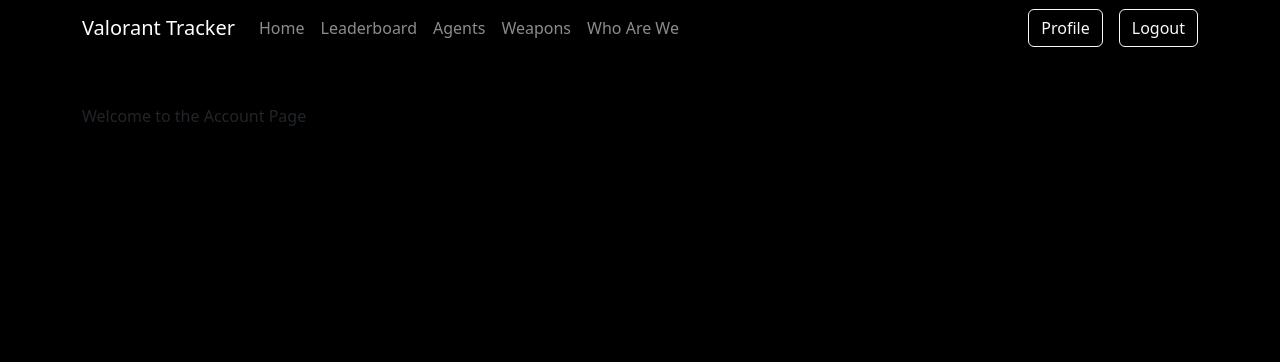
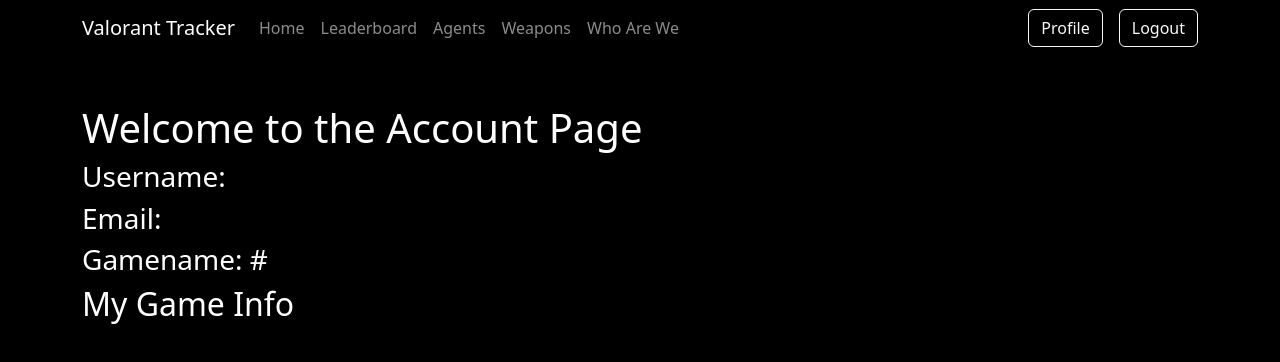
Before and after one commit to osu-cs494-w23/final-project-error_404, a Next.js app: page /account in a window 1280 px wide. Shown: the top 362 px of the page. Built offline with nearby package versions, Linux system fonts and the light colour scheme; no server answers; the database is empty; sample sign-in values are in the browser's storage.

Commit message:
Added hooks to account page. Todo: show data

```diff
--- a/component/AccountInfoPage.js
+++ b/component/AccountInfoPage.js
@@ -2,16 +2,13 @@ import { useSession } from "next-auth/react";
 import { useRouter } from "next/router";
 import useDB from "./Hooks/useDB";
 import { Container } from "react-bootstrap";
-
+import classes from "./AccountInfoPage.module.css";
+import getAccount from "./Hooks/getAccount";
+import getMMR from "./Hooks/getMMR";
 
 const AccountInfoPage = () => {
   const router = useRouter();
   const { data: session, status } = useSession();
-
-  //const [email, setEmail ] = useState("")
-  // const [username, setUsername] = useState("")
-  // const [tagline, setTagline ] = useState("")
-  // const [gamename, setGamename] = useState("")
 
   let email = ""
 
@@ -20,9 +17,19 @@ const AccountInfoPage = () => {
     email = session.user.email
 
   }
+  // Hooks that grab data--------------------
   const [ players , loading , error ] = useDB(email)
-  console.log(players)
-  //console.log(email)
+  let playerInfo = null
+  let mmrInfo = null
+  if(players){
+    playerInfo = getAccount(players.gamename, players.tagline)
+    mmrInfo = getMMR(players.gamename, players.tagline)
+  }
+  console.log("Players is: ", players)
+  console.log("Playerinfo is: ", playerInfo)
+  console.log("mmrInfo is: ", mmrInfo)
+  //-------------------------------------------
+
   if (status === "loading") {
     return <p>Loading ...</p>;
   }
@@ -32,8 +39,15 @@ const AccountInfoPage = () => {
   }
 
   return (
-    <Container>
-      <p> Welcome to the Account Page</p>
+    <Container className={classes.container}>
+      <h1> Welcome to the Account Page</h1>
+
+      <h3>Username: {players.name} </h3>
+      <h3>Email: {players.email}</h3>
+      <h3>Gamename: {players.gamename}#{players.tagline}</h3>
+      {/* <h3>Gamename: {players.gamename} | Tagline: {players.tagline}</h3> */}
+
+      <h2>My Game Info</h2>
     </Container>
 
   )
--- /dev/null
+++ b/component/AccountInfoPage.module.css
@@ -0,0 +1,3 @@
+.container{
+  color: white;
+}
```
